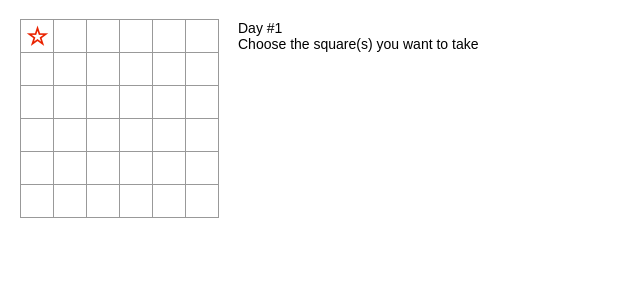
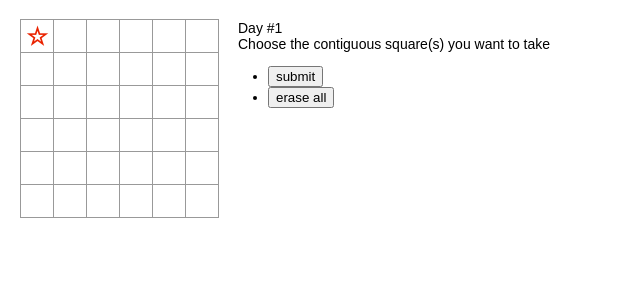
Before and after one commit to sozysozbot/masumetrix, a React (Create React App) app: page / in a window 1280 px wide. Both pictures are taken after a click on the button 37 px from the left and 36 px from the top of the page. Shown: the top 300 px of the page, without its empty margins (0-640 px from the left). Built offline with nearby package versions, Linux system fonts and the light colour scheme.

Commit message:
Implement the clicking scheme

```diff
--- a/src/index.tsx
+++ b/src/index.tsx
@@ -106,9 +106,8 @@ class Board extends React.Component<BoardProps, {}> {
 }
 
 type GameState = {
-	history: { squares: CellContent[] }[],
+	squares: CellContent[],
 	stepNumber: number,
-	xIsNext: boolean,
 	day: number,
 }
 
@@ -116,38 +115,55 @@ class Game extends React.Component<{}, GameState> {
 	constructor(props: {}) {
 		super(props);
 		this.state = {
-			history: [{ squares: Array(36).fill(null) }],
+			squares: Array(36).fill(null),
 			stepNumber: 0,
-			xIsNext: true,
 			day: 1,
 		};
 	}
 
 	handleClick(i: number) {
-		const history = this.state.history.slice(0, this.state.stepNumber + 1);
-		const current = history[history.length - 1];
-		if (!current) {
-			throw new Error("Length of `history` became 0");
-		}
+		const current = this.state;
 		const squares = current.squares.slice();
-		if (calculateWinner(squares) || squares[i]) return;
+		const selected_squares = squares.reduce(
+			(arr: number[], sq, i) => {
+				if (sq !== null && !sq.is_finalized) { arr.push(i); }
+				return arr
+			}
+			, []
+		);
+		if (!isSelectable(selected_squares, i) || squares[i]) return;
 		squares[i] = { is_red: true, is_finalized: false };
-		this.setState({ history: history.concat([{ squares }]), xIsNext: !this.state.xIsNext, stepNumber: history.length })
+		this.setState({ squares, })
+	}
+
+	submit() {
+
+	}
+
+	eraseAll() {
+		const current = this.state;
+		const squares = current.squares.slice();
+		this.setState({ squares: squares.map(sq => (sq !== null && !sq.is_finalized) ? null : sq) });
 	}
 
 
 	render() {
-		const history = this.state.history;
-		const current = history[this.state.stepNumber];
-		if (!current) {
-			throw new Error("Invalid stepNumber");
-		}
-		const winner = calculateWinner(current.squares);
+		const current = this.state;
+		// const winner = calculateWinner(current.squares);
 
 		const day = this.state.day;
 
 		const day_str = `Day #${day}`;
-		const status = winner ? `Winner: ${winner}` : `Choose the square(s) you want to take`;
+		const status = /*winner ? `Winner: ${winner}` :*/ `Choose the contiguous square(s) you want to take`;
+
+		const buttons = current.squares.some(sq => sq !== null && !sq.is_finalized) ? [
+			<li key={"submit"}>
+				<button onClick={() => this.submit()}>{"submit"}</button>
+			</li>,
+			<li key={"erase_all"}>
+				<button onClick={() => this.eraseAll()}>{"erase all"}</button>
+			</li>
+		] : [];
 
 		return (
 			<div className="game">
@@ -157,6 +173,7 @@ class Game extends React.Component<{}, GameState> {
 				<div className="game-info">
 					<div>{day_str}</div>
 					<div>{status}</div>
+					<ul>{buttons}</ul>
 				</div>
 			</div>
 		);
@@ -171,21 +188,25 @@ if (!rootDOM) { throw new Error("Cannot find an HTML element with id `root`") }
 const root = ReactDOM.createRoot(rootDOM);
 root.render(<Game />);
 
-function calculateWinner(squares: ReadonlyArray<CellContent>) {
-	const lines: [number, number, number][] = [
-		[0, 1, 2],
-		[3, 4, 5],
-		[6, 7, 8],
-		[0, 3, 6],
-		[1, 4, 7],
-		[2, 5, 8],
-		[0, 4, 8],
-		[2, 4, 6],
-	];
-	for (const [a, b, c] of lines) {
-		if (squares[a] && squares[a] === squares[b] && squares[a] === squares[c]) {
-			return squares[a];
-		}
+function isSelectable(indices: number[], i: number): boolean {
+	if (indices.length === 0) {
+		// まだ何も選択されていないなら、どこをクリックしても連結
+		// If nothing is selected yet, click anywhere and it's contiguous
+		return true;
+	} else {
+		return indices.some(ind => isNeighbor(ind, i))
 	}
-	return null;
 }
+
+function isNeighbor(i1: number, i2: number) {
+	const x1 = i1 % 6;
+	const y1 = (i1 - x1) / 6;
+	const x2 = i2 % 6;
+	const y2 = (i2 - x2) / 6;
+
+	return (
+		Math.abs(x1 - x2) === 1 && Math.abs(y1 - y2) === 0
+	) || (
+			Math.abs(x1 - x2) === 0 && Math.abs(y1 - y2) === 1
+		);
+}
```
